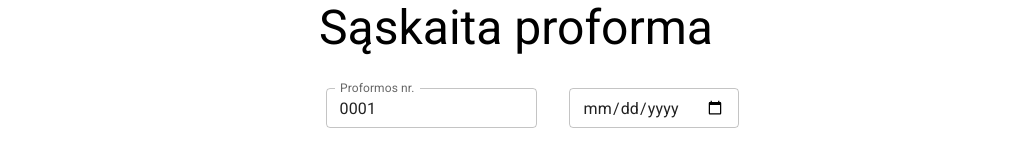
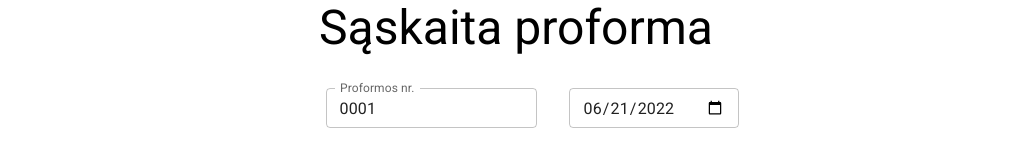
Before and after one commit to Mancefas/PDF-proforma, a React (Create React App) app: page / in a window 1280 px wide. Shown: the top 164 px of the page, without its empty margins (124-1133 px from the left). Built offline with nearby package versions, Linux system fonts and the light colour scheme.

Commit message:
Default value for date is today date

```diff
--- a/src/Components/NumberAndDate.tsx
+++ b/src/Components/NumberAndDate.tsx
@@ -12,6 +12,20 @@ type NumberAndDateProps = {
 const NumberAndDate = ({ trigger, setNumberAndDate }: NumberAndDateProps) => {
   const proformaNumber = useRef<HTMLInputElement>(null);
   const proformaDate = useRef<HTMLInputElement>(null);
+
+  const dateNow = new Date(); // Creating a new date object with the current date and time
+  const year = dateNow.getFullYear(); // Getting current year from the created Date object
+  const monthWithOffset = dateNow.getUTCMonth() + 1; // Months counted from 0 in JS
+  const month = // Setting current Month number from current Date object
+    monthWithOffset.toString().length < 2 // If months is <10 add a 0 at the start
+      ? `0${monthWithOffset}`
+      : monthWithOffset;
+  const date =
+    dateNow.getUTCDate().toString().length < 2 // If date is <10 add a 0 at the start
+      ? `0${dateNow.getUTCDate()}`
+      : dateNow.getUTCDate();
+
+  const materialDateInput = `${year}-${month}-${date}`; // combining to format for defaultValue or value attribute of material <TextField>
 
   useEffect(() => {
     if (
@@ -50,6 +64,7 @@ const NumberAndDate = ({ trigger, setNumberAndDate }: NumberAndDateProps) => {
         sx={{ marginLeft: "2rem" }}
         type="date"
         inputRef={proformaDate}
+        defaultValue={materialDateInput}
       />
     </Container>
   );
```
